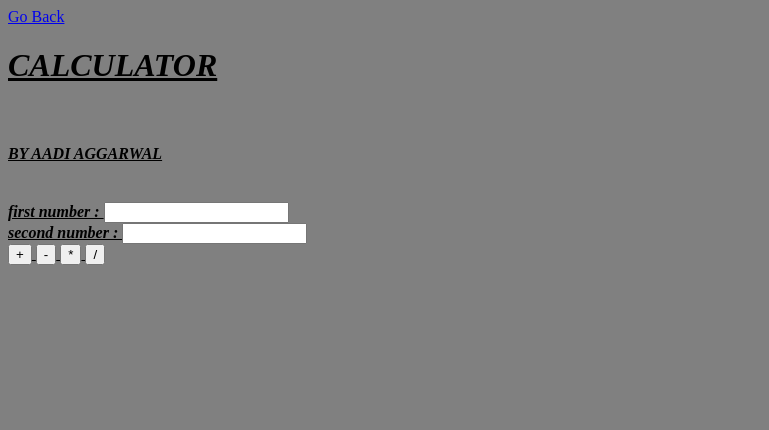
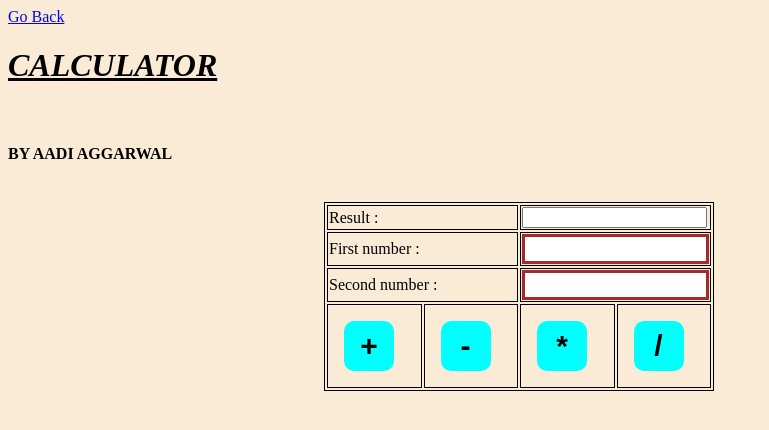
Before and after one commit to aadiagg1805/aadiagg1805.github.io, a plain HTML site: page calculator.html in a window 1280 px wide. Shown: the whole page, without its empty margins (0-769 px from the left). Drawn offline with Linux system fonts and the light colour scheme.

Commit message:
Calculator style
Change-Id: I1492c1f98f7b045c481323692bc387ecdf79b2dd

```diff
--- a/calculator.html
+++ b/calculator.html
@@ -1,49 +1,94 @@
 <html>
 	<head>
 		<title> AADI HTML </title>
+		<style>
+		.my_button {
+			height: 50px;
+			width: 50px;
+			background: cyan;
+			border: none;
+			border-radius: 10px;
+			margin: 15px;
+		}
+
+		.my_bold {
+		font-weight: bold;
+		font-size: 30px;
+		}
+
+		.my_center {
+		    margin: auto;
+			width: 50%;
+		}
+		#firstNumber, #secondNumber{
+			height: 30px;
+			border: solid brown
+		}
+		table, table > thead > tr > th, table > tbody > tr > td {
+			border : 1px solid black;
+		}
+		</style>
 	</head>
-<body>
-<BODY BGCOLOR = "grey">
+
+
+	<body bgcolor="antiquewhite">
 		<a href="list.html">Go Back</a>
-<h1><b><u><i>CALCULATOR</h1><br>
+		<h1><b><u><i>CALCULATOR</i></u></b></h1><br>
 		<h4>BY AADI AGGARWAL</h4><br>
-first number : <input type="number" id="firstnumber" maxlength="8"/><br>
-second number : <input type="number" id="secondnumber"maxlength="8"/><br>
-<button type="button" onclick="sumOfNumber()" >+</button>
-<button type="button" onclick="diffOfNumber()" >-</button>
-<button type="button" onclick="productOfNumber()" >*</button>
-<button type="button" onclick="divisonOfNumber()" >/</button>
+		<div class="my_center">
+			<table>
+				<tbody>
+					<tr>
+						<td colspan="2">Result : </td>
+						<td colspan="2"><input type="text" id="result" readonly /></td>
+					</tr>
+					<tr>
+						<td colspan="2">First number : </td>
+						<td colspan="2"><input type="number" id="firstNumber" maxlength="8"/></td>
+					</tr>
+					<tr>
+						<td colspan="2">Second number : </td>
+						<td colspan="2"><input type="number" id="secondNumber"maxlength="8"/></td>
+					</tr>
+					<tr>
+						<td style="width:25%"><button type="button" class="my_button my_bold" onclick="sumOfNumber()" >+</button></td>
+						<td style="width:25%"><button type="button" class="my_button my_bold" onclick="diffOfNumber()" >-</button></td>
+						<td style="width:25%"><button type="button" class="my_button my_bold" onclick="productOfNumber()" >*</button></td>
+						<td style="width:25%"><button type="button" class="my_button my_bold" onclick="divisonOfNumber()" >/</button></td>
+					</tr>
+				</tbody>
+			</table>
+		</div>
+	</body>
 
-</body>
 	<script>
 	function sumOfNumber(){
-var firstnumber = document.getElementById('firstnumber').value;
-var secondnumber = document.getElementById('secondnumber').value;
+		var firstnumber = document.getElementById('firstNumber').value;
+		var secondnumber = document.getElementById('secondNumber').value;
 		var result = parseInt( firstnumber ) +  parseInt(secondnumber);
-alert("sum is : "+result);
+		document.getElementById('result').value = result;
+		// alert("sum is : "+result);
 	}
-
 	function diffOfNumber(){
-var firstnumber = document.getElementById('firstnumber').value;
-var secondnumber = document.getElementById('secondnumber').value;
+		var firstnumber = document.getElementById('firstNumber').value;
+		var secondnumber = document.getElementById('secondNumber').value;
 		var result = firstnumber - secondnumber;
-alert("diff is : "+result);
+		// alert("diff is : "+result);
+		document.getElementById('result').value = result;
 	}
-
 	function productOfNumber(){
-var firstnumber = document.getElementById('firstnumber').value;
-var secondnumber = document.getElementById('secondnumber').value;
+		var firstnumber = document.getElementById('firstNumber').value;
+		var secondnumber = document.getElementById('secondNumber').value;
 		var result = firstnumber * secondnumber;
-alert("product is : "+result);
+		// alert("product is : "+result);
+		document.getElementById('result').value = result;
 	}
-
 	function divisonOfNumber(){
-var firstnumber = document.getElementById('firstnumber').value;
-var secondnumber = document.getElementById('secondnumber').value;
+		var firstnumber = document.getElementById('firstNumber').value;
+		var secondnumber = document.getElementById('secondNumber').value;
 		var result = firstnumber / secondnumber;
-alert("quotient is : "+result);
-
-
+		// alert("quotient is : "+result);
+		document.getElementById('result').value = result;
 	}
 	</script>
 </html>
```
Also changed, not shown: table.html (+11 -5 lines). Lines whose indentation alone changed are shown as unchanged.
